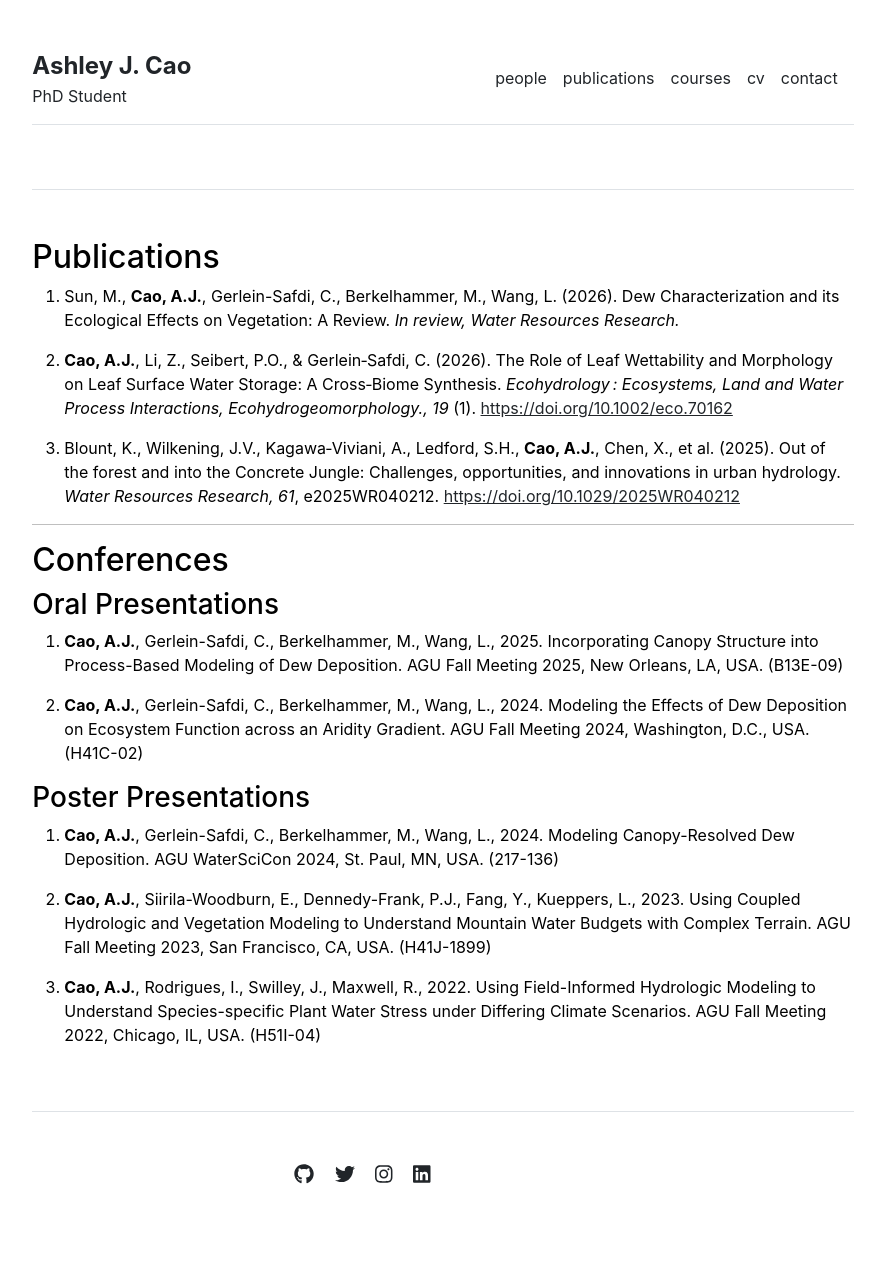
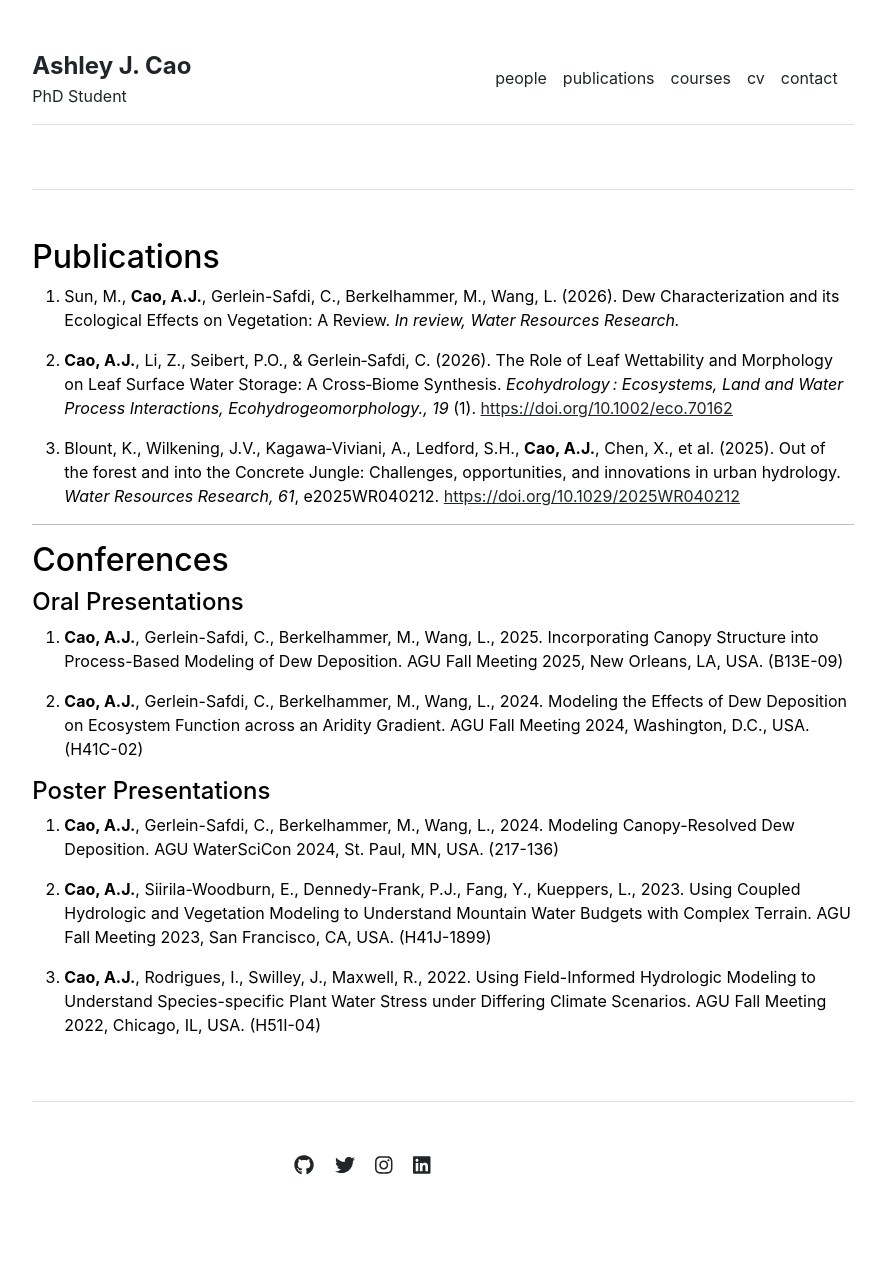
Before and after one commit to cao-ashley/cao-ashley.github.io, a Jekyll site: the page built from publications.md, in a window 1280 px wide. Shown: the whole page, without its empty margins (197-1082 px from the left). Built offline with Jekyll 4.4.1, drawn with Linux system fonts in a browser that asks for light colours.

```diff
--- a/publications.md
+++ b/publications.md
@@ -15,13 +15,13 @@ title: ""
 
 ## Conferences
 
-### Oral Presentations
+#### Oral Presentations
 
 1. **Cao, A.J.**, Gerlein-Safdi, C., Berkelhammer, M., Wang, L., 2025. Incorporating Canopy Structure into Process-Based Modeling of Dew Deposition. AGU Fall Meeting 2025, New Orleans, LA, USA. (B13E-09)
 
 2. **Cao, A.J.**, Gerlein-Safdi, C., Berkelhammer, M., Wang, L., 2024. Modeling the Effects of Dew Deposition on Ecosystem Function across an Aridity Gradient. AGU Fall Meeting 2024, Washington, D.C., USA. (H41C-02)
 
-### Poster Presentations
+#### Poster Presentations
 
 1. **Cao, A.J.**, Gerlein-Safdi, C., Berkelhammer, M., Wang, L., 2024. Modeling Canopy-Resolved Dew Deposition. AGU WaterSciCon 2024, St. Paul, MN, USA. (217-136)
 
```
